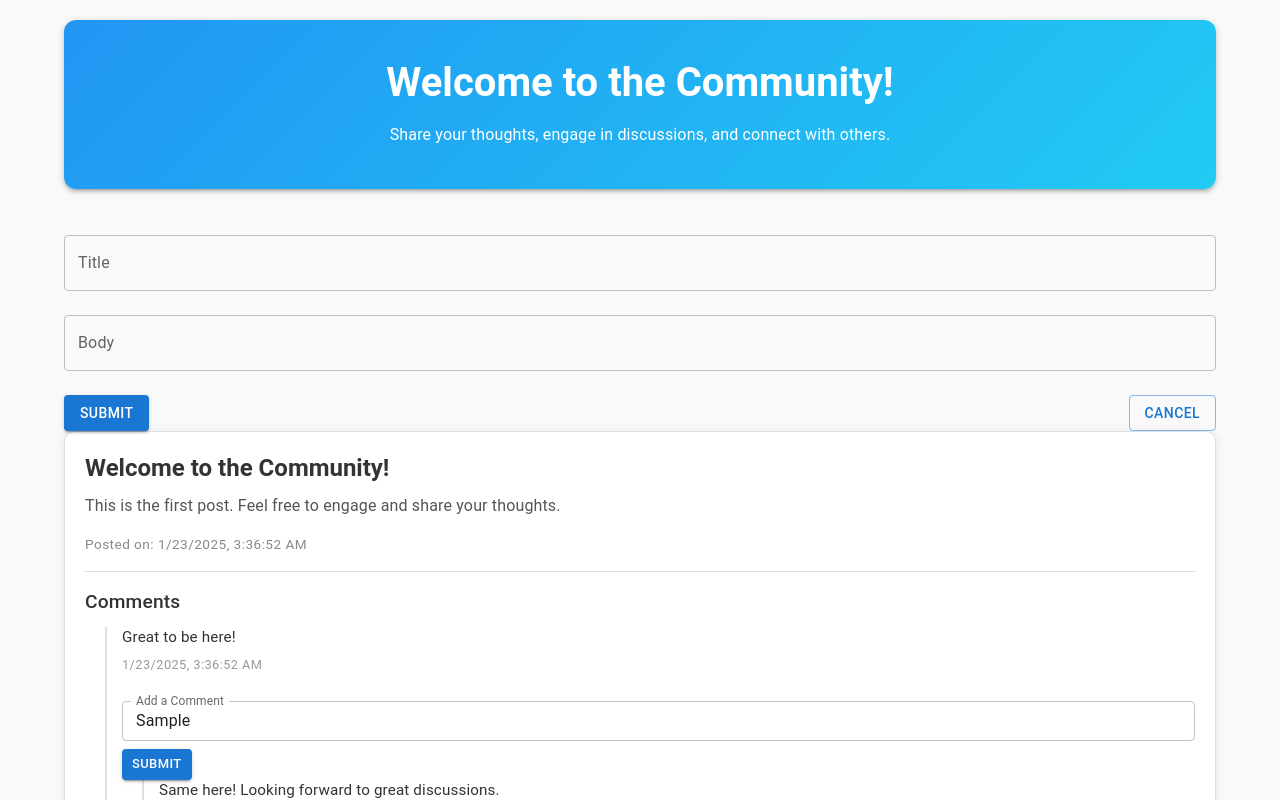
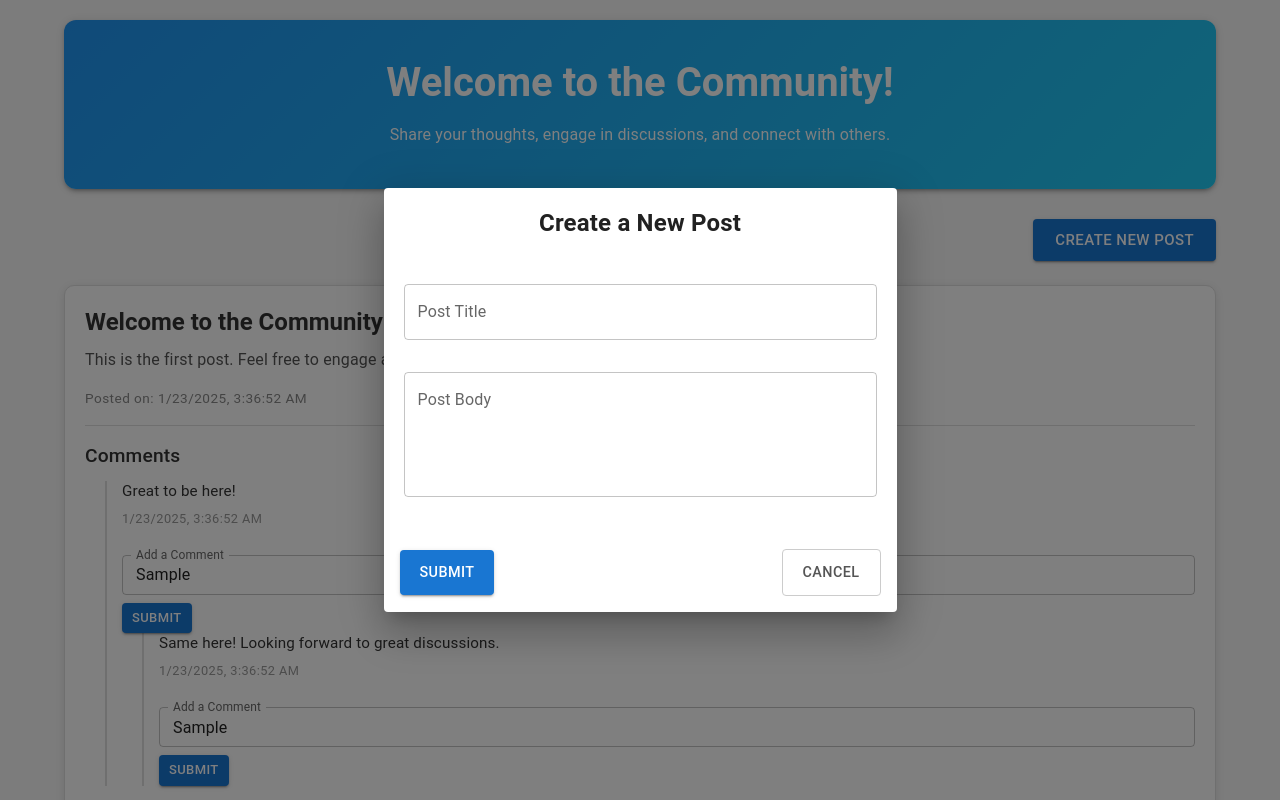
Before and after one commit to abrsh6266/community-page, a React (Vite) app: page / in a window 1280 px wide. Both pictures are taken after typing "Sample", "Sample", "Sample", "Sample", "Sample", "Sample" into the empty fields and a click on the button "CREATE NEW POST". Shown: the top 800 px of the page. Built offline with nearby package versions, Linux system fonts and the light colour scheme.

Commit message:
post form changed into modal as well

```diff
--- a/package.json
+++ b/package.json
@@ -18,6 +18,7 @@
     "react": "^18.3.1",
     "react-dom": "^18.3.1",
     "react-icons": "^5.4.0",
+    "react-toastify": "^11.0.3",
     "sass": "^1.83.4"
   },
   "devDependencies": {
--- a/src/App.tsx
+++ b/src/App.tsx
@@ -1,4 +1,5 @@
 import CommunityPage from "./pages/CommunityPage";
+import "react-toastify/dist/ReactToastify.css";
 
 function App() {
   return (
--- a/src/components/Forms/PostForm.tsx
+++ b/src/components/Forms/PostForm.tsx
@@ -1,12 +1,22 @@
 import React, { useState } from "react";
-import { Box, TextField, Button } from "@mui/material";
+import {
+  Box,
+  TextField,
+  Button,
+  Dialog,
+  DialogTitle,
+  DialogContent,
+  DialogActions,
+} from "@mui/material";
+import "../../styles/components/postForm.scss";
 
 interface PostFormProps {
+  open: boolean;
+  onClose: () => void;
   onSubmit: (title: string, body: string) => void;
-  onCancel: () => void;
 }
 
-const PostForm: React.FC<PostFormProps> = ({ onSubmit, onCancel }) => {
+const PostForm: React.FC<PostFormProps> = ({ open, onClose, onSubmit }) => {
   const [title, setTitle] = useState("");
   const [body, setBody] = useState("");
 
@@ -14,33 +24,41 @@ const PostForm: React.FC<PostFormProps> = ({ onSubmit, onCancel }) => {
     onSubmit(title, body);
     setTitle("");
     setBody("");
+    onClose();
   };
 
   return (
-    <Box>
+    <Dialog open={open} onClose={onClose} className="post-form-modal">
+      <DialogTitle>Create a New Post</DialogTitle>
+      <DialogContent>
+        <Box className="post-form">
           <TextField
             fullWidth
-        label="Title"
+            label="Post Title"
             value={title}
             onChange={(e) => setTitle(e.target.value)}
             margin="normal"
           />
           <TextField
             fullWidth
-        label="Body"
+            label="Post Body"
             value={body}
             onChange={(e) => setBody(e.target.value)}
             margin="normal"
+            multiline
+            rows={4}
           />
-      <Box display="flex" justifyContent="space-between" marginTop={2}>
+        </Box>
+      </DialogContent>
+      <DialogActions>
         <Button variant="contained" onClick={handleSubmit}>
           Submit
         </Button>
-        <Button variant="outlined" onClick={onCancel}>
+        <Button variant="outlined" onClick={onClose}>
           Cancel
         </Button>
-      </Box>
-    </Box>
+      </DialogActions>
+    </Dialog>
   );
 };
 
--- a/src/pages/CommunityPage.tsx
+++ b/src/pages/CommunityPage.tsx
@@ -26,11 +26,11 @@ const CommunityPage: React.FC = () => {
     changePage,
   } = usePosts();
 
-  const [isAddingPost, setIsAddingPost] = useState(false);
+  const [isModalOpen, setIsModalOpen] = useState(false);
 
   const handleAddPost = (title: string, body: string) => {
     addPost(title, body);
-    setIsAddingPost(false);
+    setIsModalOpen(false);
   };
 
   return (
@@ -49,23 +49,23 @@ const CommunityPage: React.FC = () => {
       {error && <Typography color="error">{error}</Typography>}
       {loading && <Loading />}
 
-      {/* Post Form */}
-      {isAddingPost ? (
-        <PostForm
-          onSubmit={handleAddPost}
-          onCancel={() => setIsAddingPost(false)}
-        />
-      ) : (
+      {/* Post Form Button */}
       <Box display="flex" justifyContent="end" marginY={3}>
         <Button
           variant="contained"
           size="large"
-            onClick={() => setIsAddingPost(true)}
+          onClick={() => setIsModalOpen(true)}
         >
           Create New Post
         </Button>
       </Box>
-      )}
+
+      {/* Post Form Modal */}
+      <PostForm
+        open={isModalOpen}
+        onClose={() => setIsModalOpen(false)}
+        onSubmit={handleAddPost}
+      />
 
       {/* Post List */}
       <Box className="post-list">
--- /dev/null
+++ b/src/styles/components/postForm.scss
@@ -0,0 +1,49 @@
+.post-form-modal {
+  .MuiDialogTitle-root {
+    font-size: 1.5rem;
+    font-weight: bold;
+    text-align: center;
+  }
+
+  .MuiDialogContent-root {
+    padding: 20px;
+
+    .post-form {
+      margin-top: 10px;
+
+      .MuiTextField-root {
+        margin-bottom: 16px;
+      }
+    }
+  }
+
+  .MuiDialogActions-root {
+    display: flex;
+    justify-content: space-between;
+    padding: 16px;
+
+    .MuiButton-root {
+      padding: 10px 20px;
+      font-size: 0.9rem;
+    }
+
+    .MuiButton-contained {
+      background-color: #1976d2;
+      color: #fff;
+
+      &:hover {
+        background-color: #115293;
+      }
+    }
+
+    .MuiButton-outlined {
+      color: #555;
+      border-color: #ccc;
+
+      &:hover {
+        border-color: #888;
+        background-color: rgba(0, 0, 0, 0.04);
+      }
+    }
+  }
+}
```
Also changed, not shown: src/components/notify.tsx (added, +17 -0 lines), 1 other file (tests, documents, lock files or other folders). Lines whose indentation alone changed are shown as unchanged.
